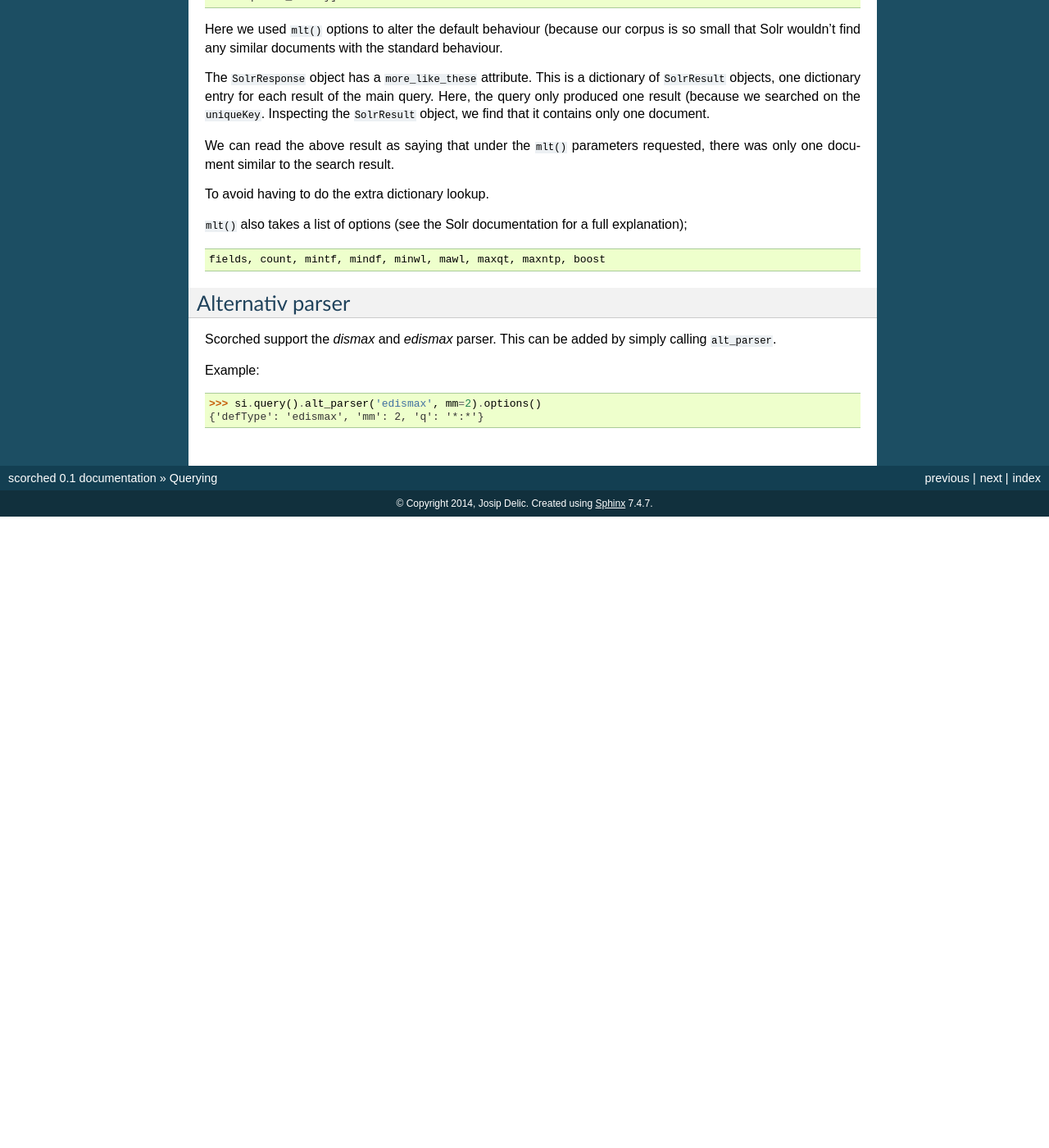
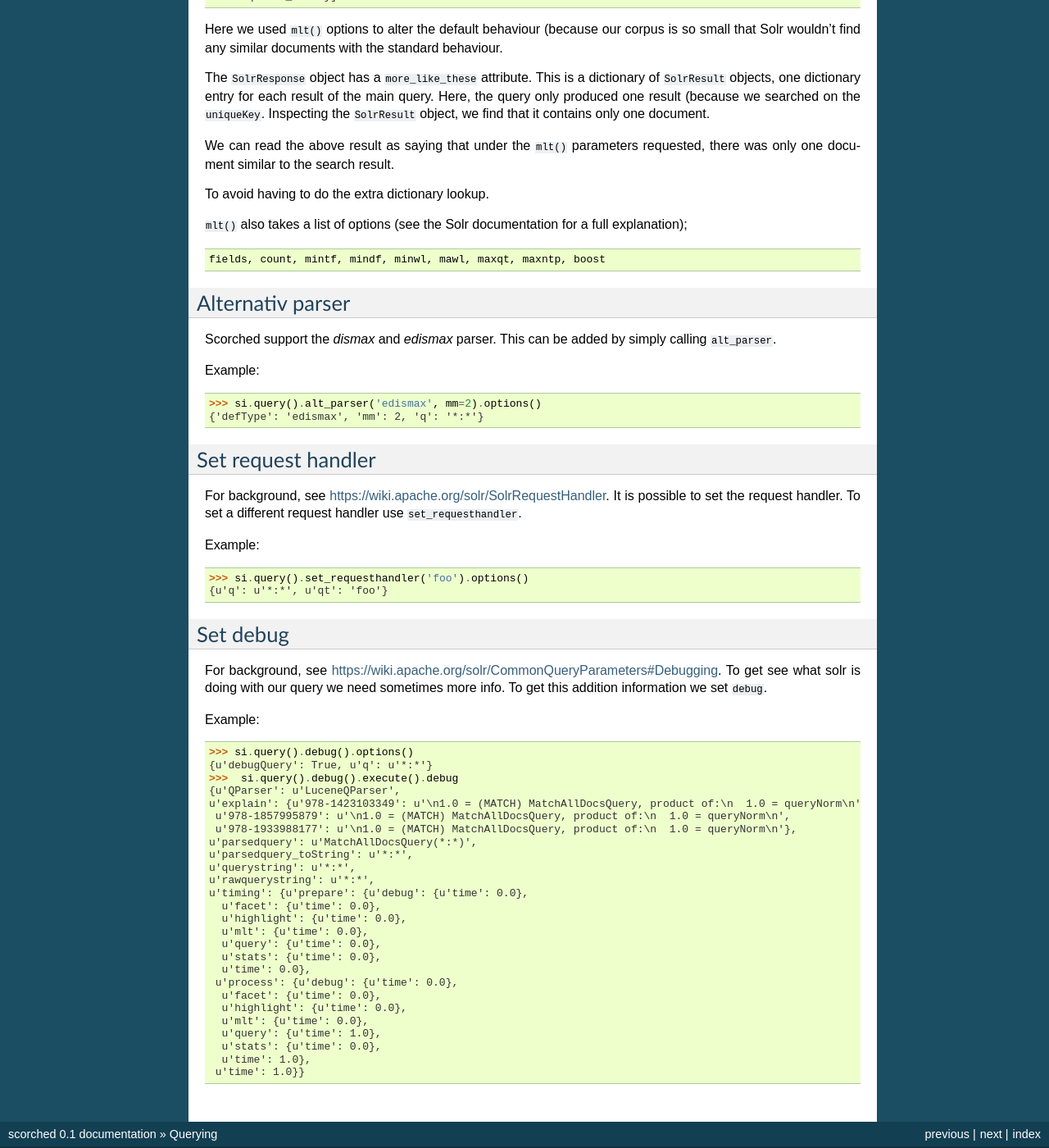
Before and after one commit to lugensa/scorched, a Sphinx documentation site: the page built from docs/query.rst, in a window 1280 px wide and 1400 px high, scrolled down 10160 px. Shown: the whole window at 82% size. Built offline with Sphinx 7.4.7, drawn with Linux system fonts in a browser that asks for light colours; before the commit the page ends 10790 px from its top, so only the background shows below that; some of the changed text lies outside the part shown.

```diff
--- a/docs/query.rst
+++ b/docs/query.rst
@@ -706,3 +706,51 @@ Example::
 
     >>> si.query().alt_parser('edismax', mm=2).options()
     {'defType': 'edismax', 'mm': 2, 'q': '*:*'}
+
+Set request handler
+-------------------
+
+For background, see https://wiki.apache.org/solr/SolrRequestHandler.
+It is possible to set the request handler. To set a different request handler
+use ``set_requesthandler``.
+
+Example::
+
+    >>> si.query().set_requesthandler('foo').options()
+    {u'q': u'*:*', u'qt': 'foo'}
+
+Set debug
+---------
+
+For background, see https://wiki.apache.org/solr/CommonQueryParameters#Debugging.
+To get see what solr is doing with our query we need sometimes more info. To get
+this addition information we set ``debug``.
+
+Example::
+
+    >>> si.query().debug().options()
+    {u'debugQuery': True, u'q': u'*:*'}
+    >>>  si.query().debug().execute().debug
+    {u'QParser': u'LuceneQParser',
+    u'explain': {u'978-1423103349': u'\n1.0 = (MATCH) MatchAllDocsQuery, product of:\n  1.0 = queryNorm\n',
+     u'978-1857995879': u'\n1.0 = (MATCH) MatchAllDocsQuery, product of:\n  1.0 = queryNorm\n',
+     u'978-1933988177': u'\n1.0 = (MATCH) MatchAllDocsQuery, product of:\n  1.0 = queryNorm\n'},
+    u'parsedquery': u'MatchAllDocsQuery(*:*)',
+    u'parsedquery_toString': u'*:*',
+    u'querystring': u'*:*',
+    u'rawquerystring': u'*:*',
+    u'timing': {u'prepare': {u'debug': {u'time': 0.0},
+      u'facet': {u'time': 0.0},
+      u'highlight': {u'time': 0.0},
+      u'mlt': {u'time': 0.0},
+      u'query': {u'time': 0.0},
+      u'stats': {u'time': 0.0},
+      u'time': 0.0},
+     u'process': {u'debug': {u'time': 0.0},
+      u'facet': {u'time': 0.0},
+      u'highlight': {u'time': 0.0},
+      u'mlt': {u'time': 0.0},
+      u'query': {u'time': 1.0},
+      u'stats': {u'time': 0.0},
+      u'time': 1.0},
+     u'time': 1.0}}
```
Also changed, not shown: 4 other files.
